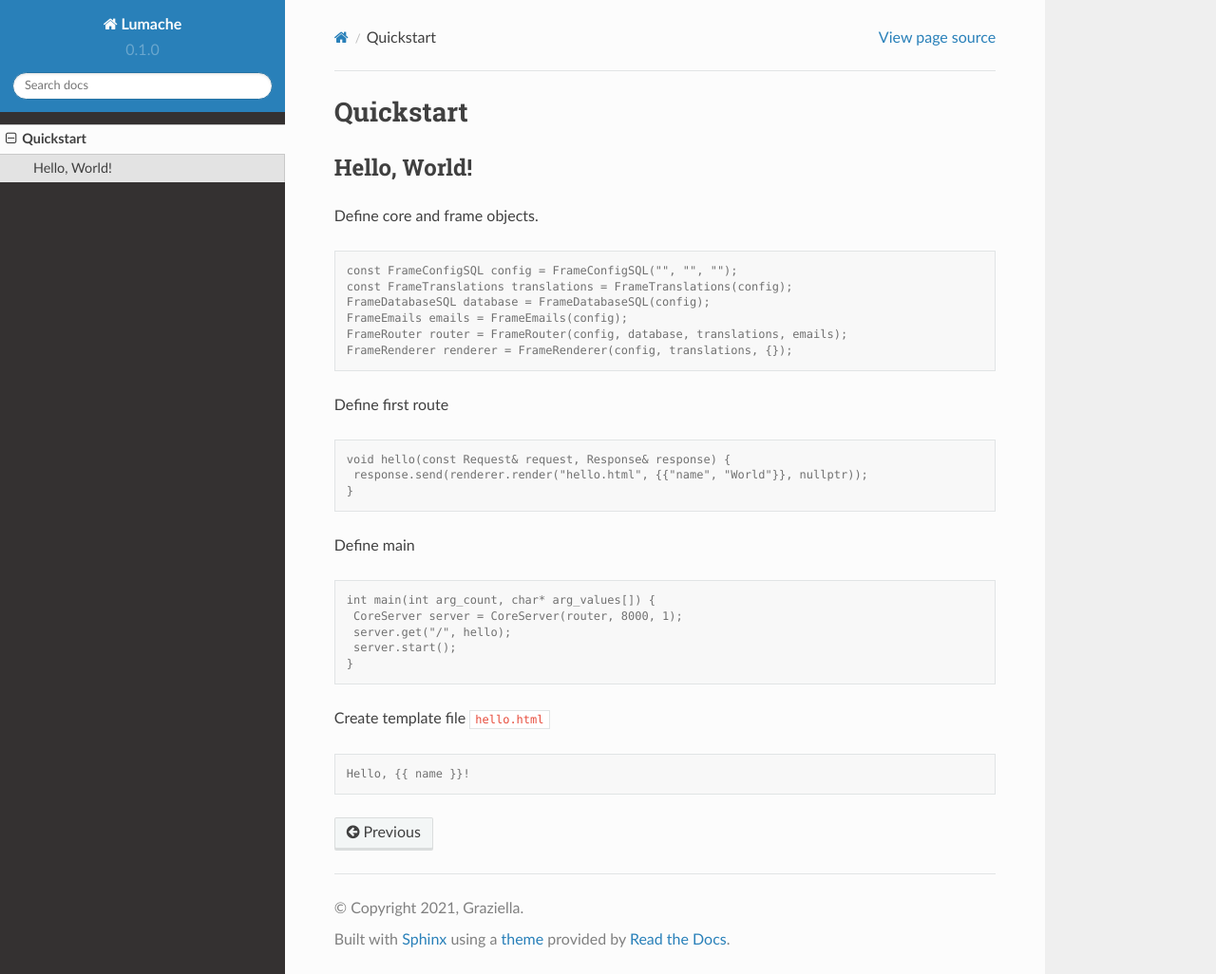
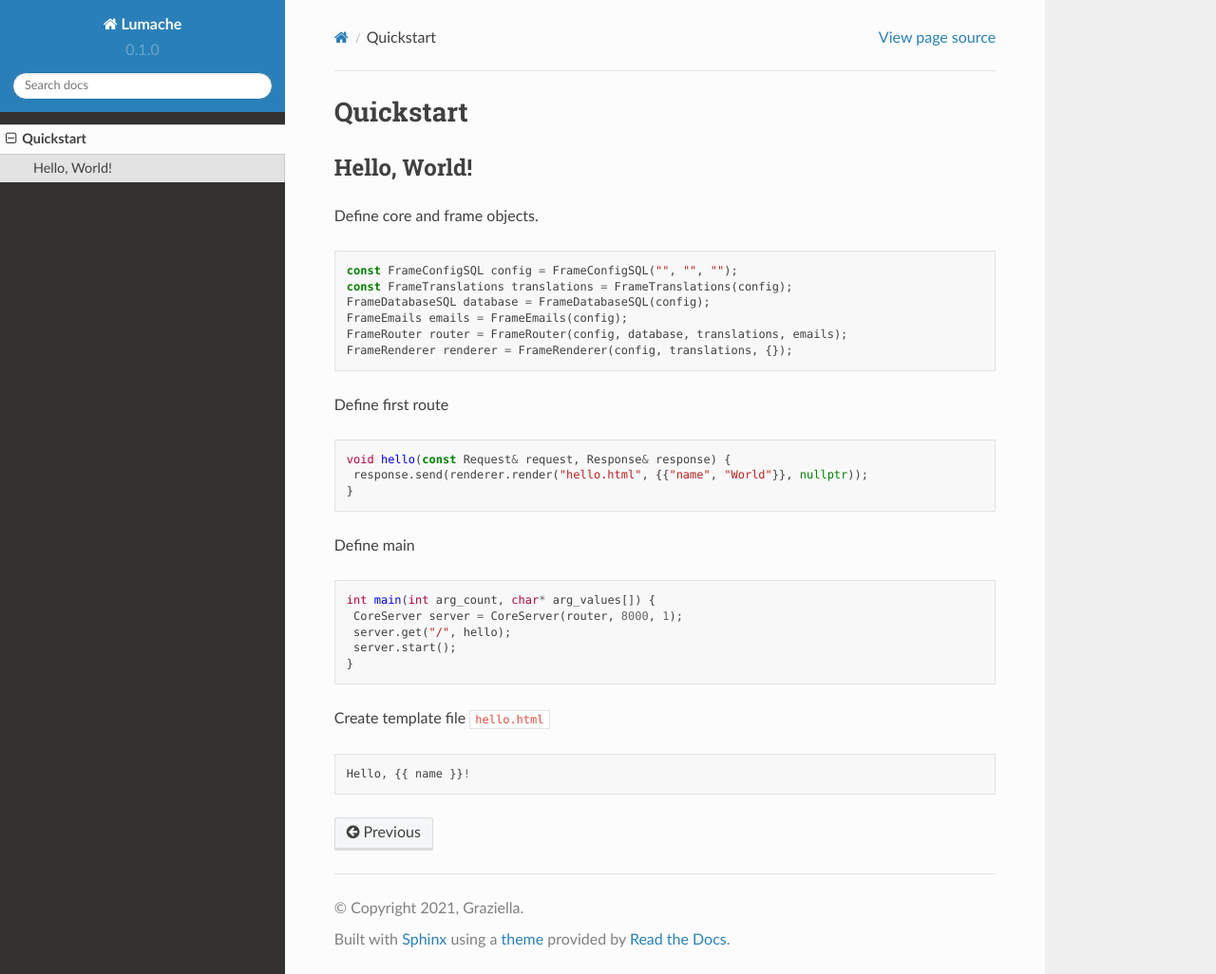
Before and after one commit to kristjan-vool/frame-docs, a Sphinx documentation site: the page built from docs/source/quickstart.rst, in a window 1280 px wide and 1026 px high. Shown: the whole window at 95% size. Built offline with Sphinx 7.4.7 and the Read the Docs theme 2.0.0, drawn with Linux system fonts in a browser that asks for light colours; pages that are not in the unit, such as notebooks, are missing from menus.

Commit message:
Update quickstart.rst

```diff
--- a/docs/source/quickstart.rst
+++ b/docs/source/quickstart.rst
@@ -8,7 +8,7 @@ Hello, World!
 
 Define core and frame objects.
 
-.. code-block:: console
+.. code-block:: c++
 
    const FrameConfigSQL config = FrameConfigSQL("", "", "");
    const FrameTranslations translations = FrameTranslations(config);
@@ -19,7 +19,7 @@ Define core and frame objects.
 
 Define first route
 
-.. code-block:: console
+.. code-block:: c++
 
    void hello(const Request& request, Response& response) {
     response.send(renderer.render("hello.html", {{"name", "World"}}, nullptr));
@@ -27,7 +27,7 @@ Define first route
 
 Define main
 
-.. code-block:: console
+.. code-block:: c++
 
    int main(int arg_count, char* arg_values[]) {
     CoreServer server = CoreServer(router, 8000, 1);
@@ -37,6 +37,6 @@ Define main
 
 Create template file ``hello.html``
 
-.. code-block:: console
+.. code-block:: c++
 
    Hello, {{ name }}!
```
